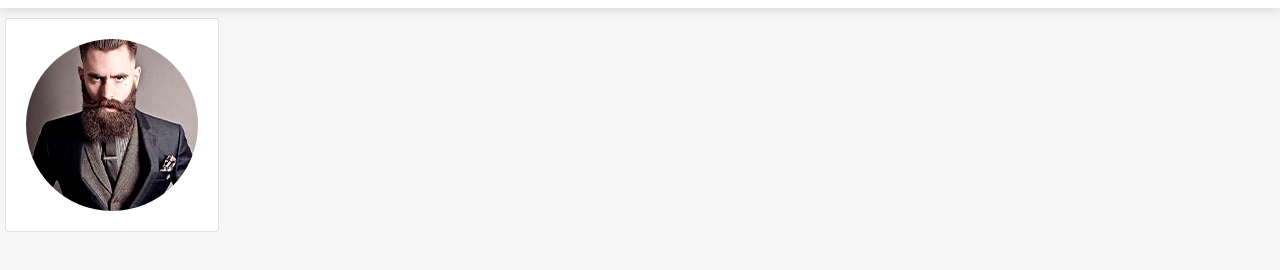
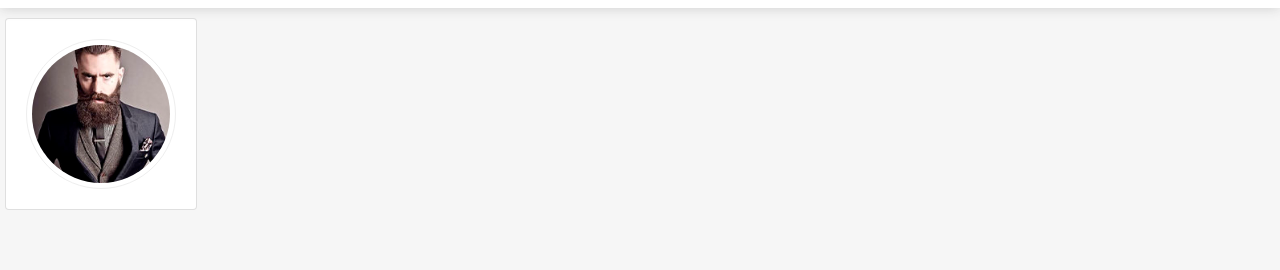
Before and after one commit to RijalRifus17/resume, a plain HTML site: page index.html in a window 1280 px wide. Shown: the part 62-332 px from the top of the page. Drawn offline with nearby package versions, Linux system fonts and the light colour scheme.

Commit message:
update cuy

```diff
--- a/dist/css/main.css
+++ b/dist/css/main.css
@@ -42,6 +42,11 @@ a:hover {
 }
 
 /*profil*/
-.profil-front {
+/* .profile-front {
     position: absolute;
+} */
+.profile-photo {
+    width: 150px;
+    border: 1px solid #eee;
+    padding: 5px;
 }
--- a/index.html
+++ b/index.html
@@ -26,10 +26,10 @@
     </nav>
     <section id="content-front">
         <div id="content-wrapper">
-            <div class="row">
+            <div class="row profile-front">
                 <div class="card">
                     <div class="card-body">
-                        <img src="dist/images/profile.png" alt="" class="rounded-circle">
+                        <img src="dist/images/profile.png" alt="" class="rounded-circle profile-photo ">
                     </div>
                 </div>
             </div>
```
